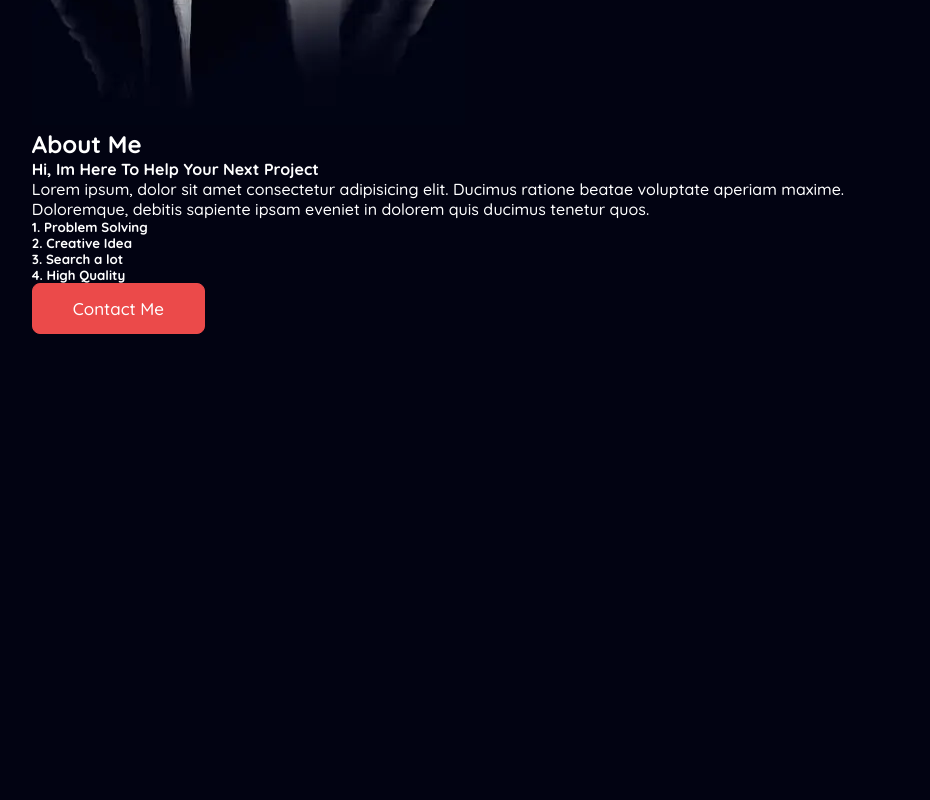
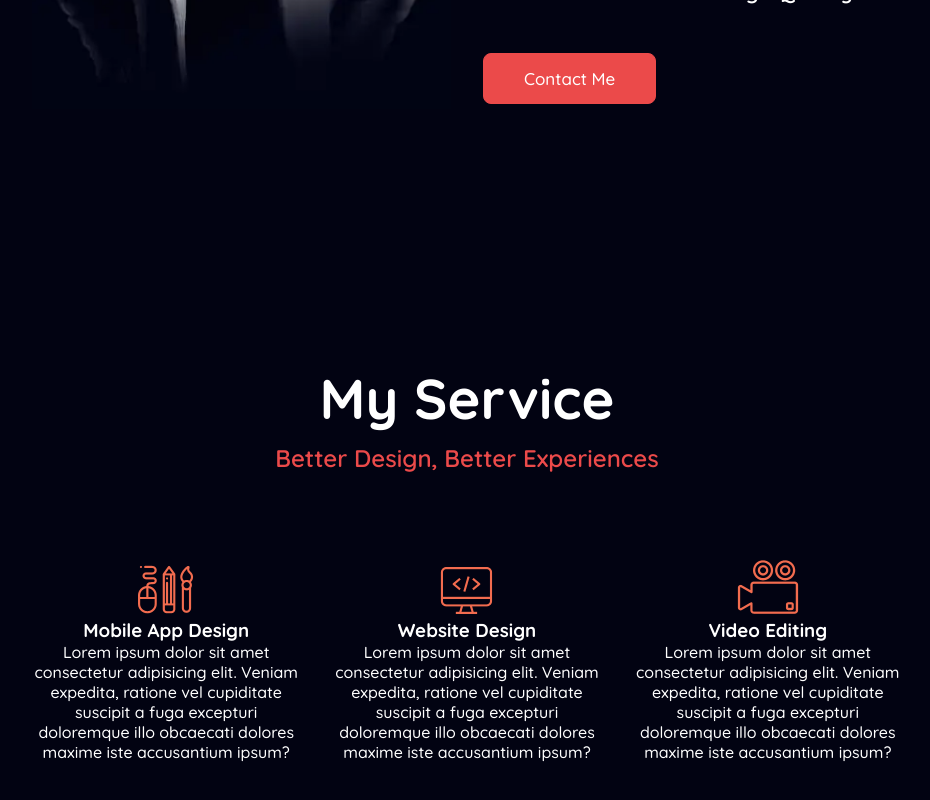
Before and after one commit to bando9/personalweb1, a plain HTML site: page index.html in a window 1280 px wide. Shown: the part 1334-2134 px from the top of the page, without its empty margins (173-1103 px from the left). Before the commit the page ends 1758 px from the top, so only its background shows below. Drawn offline with nearby package versions, Linux system fonts and the light colour scheme.

Commit message:
about selesai, menambah services (blm selesai)

```diff
--- a/index.html
+++ b/index.html
@@ -69,6 +69,34 @@
             <a href="#" class="btn">Contact Me</a>
         </div>
     </section>
+
+    <!-- Services -->
+    <section class="services" id="services">
+        <div class="main-text">
+            <h2>My Service</h2>
+            <h4>Better Design, Better Experiences</h4>
+        </div>
+
+        <div class="services-content">
+            <div class="box">
+                <img src="img/serv1.png" alt="">
+                <h3>Mobile App Design</h3>
+                <p>Lorem ipsum dolor sit amet consectetur adipisicing elit. Veniam expedita, ratione vel cupiditate suscipit a fuga excepturi doloremque illo obcaecati dolores maxime iste accusantium ipsum?</p>
+            </div>
+
+            <div class="box">
+                <img src="img/serv2.png" alt="">
+                <h3>Website Design</h3>
+                <p>Lorem ipsum dolor sit amet consectetur adipisicing elit. Veniam expedita, ratione vel cupiditate suscipit a fuga excepturi doloremque illo obcaecati dolores maxime iste accusantium ipsum?</p>
+            </div>
+
+            <div class="box">
+                <img src="img/serv3.png" alt="">
+                <h3>Video Editing</h3>
+                <p>Lorem ipsum dolor sit amet consectetur adipisicing elit. Veniam expedita, ratione vel cupiditate suscipit a fuga excepturi doloremque illo obcaecati dolores maxime iste accusantium ipsum?</p>
+            </div>
+        </div>
+    </section>
     <!-- custom js link -->
     <script src="script.js" type="text/javascript"></script>
 </body>
--- a/script.js
+++ b/script.js
@@ -0,0 +1,5 @@
+const header = document.querySelector("header")
+
+window.addEventListener("scroll", function() {
+    header.classList.toggle("sticky", window.scrollY > 0)
+})
--- a/style.css
+++ b/style.css
@@ -113,3 +113,67 @@ span {
     background: transparent;
     border: 1px solid var(--main-color);
 }
+header.sticky {
+    padding: 10px 16%;
+    background: var(--bg-color);
+    border-bottom: 1px solid #0e1630;
+    transition: .3s;
+}
+.about {
+    display: grid;
+    grid-template-columns: repeat(2, 1fr);
+    align-items: center;
+    gap: 2rem;
+}
+.about-text h4{
+    margin: 10px 0;
+    color: var(--main-color);
+    font-size: 20px;
+    font-weight: 600;
+}
+.about-text h2 {
+    font-size: var(--h2-font);
+}
+.about-text p {
+    color: var(--second-color);
+    font-size: var(--p-font);
+    line-height: 30px;
+    margin-bottom: 2rem;
+}
+.about-gri {
+    display: grid;
+    grid-template-columns: repeat(auto-fit, minmax(200px, auto));
+    align-items: center;
+    gap: 1rem;
+    margin-bottom: 3rem;
+}
+.about-in h5 {
+    font-size: 22px;
+    font-weight: 600;
+}
+.about-img img {
+    height: auto;
+    width: 100%;
+    max-width: 460px;
+}
+
+.main-text {
+    text-align: center;
+}
+.main-text h2 {
+    font-size: var(--h2-font);
+    margin-bottom: 10px;
+}
+.main-text h4 {
+    color: var(--main-color);
+    font-size: 24px;
+    font-weight: 600;
+}
+.services-content {
+    display: grid;
+    grid-template-columns: repeat(auto-fit, minmax(250px, auto));
+    align-items: center;
+    text-align: center;
+    gap: 2rem;
+    margin-top: 5rem;
+}
```
